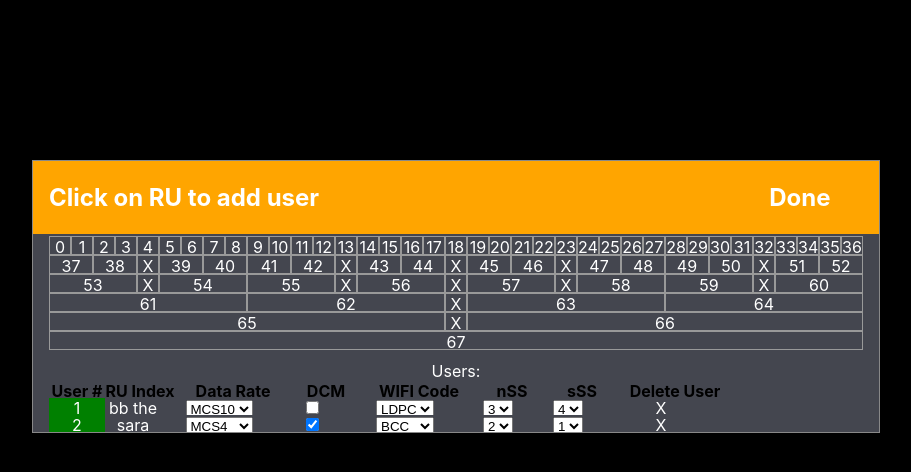
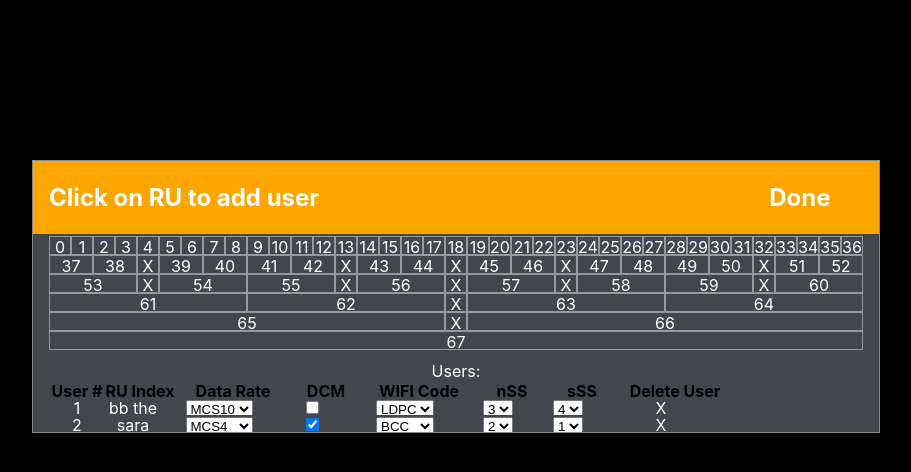
Before and after one commit to 110yinon/lp_homework, a React (Create React App) app: page / in a window 1280 px wide. Shown: the top 472 px of the page, without its empty margins (184-1095 px from the left). Built offline with nearby package versions, Linux system fonts and the light colour scheme.

Commit message:
fixing a bug in remove color ru feature at delete func in UsersContext, added color ruTaken to user index cell at UserTableRow

```diff
--- a/src/components/usersTable/UserTableRow.js
+++ b/src/components/usersTable/UserTableRow.js
@@ -11,7 +11,9 @@ import WIFIcode from "./paramCells/WIFIcode";
 
 export default function UserTableRow({ user, index }) {
 
-    const { users, dispatch } = useContext(UsersContext);
+    const { colorsToRUs } = useContext(UsersContext);
+
+    const [colorToRu] = colorsToRUs.filter(item => item.ru == user.RUindex);
 
     // gives the specific user object
     // const [user] = users.filter(user => ruindex === user.RUindex);
@@ -20,7 +22,7 @@ export default function UserTableRow({ user, index }) {
 
     return (
         <div className="rTableRow">
-            <div className="rTableCell paramCell56 noBorder ruTaken1">{index + 1}</div>
+            <div className={`rTableCell paramCell56 noBorder ruTaken${colorToRu ? colorToRu.colorNum : 16}`}>{index + 1}</div>
             <RUindex ruIndex={user.RUindex} userindex={index} fieldindex={0} />
             <DataRate ruIndex={user.RUindex} userindex={index} fieldindex={1} dataRate={user.DataRate} />
             <DCM ruIndex={user.RUindex} userindex={index} fieldindex={2} dcmval={user.DCM}/>
--- a/src/context/UsersContext.js
+++ b/src/context/UsersContext.js
@@ -73,7 +73,9 @@ export const usersReducer = (state, action) => {
 
             // remove the ru from color obj with filter techinque
             const colorObj = state.colorsToRUs.find(item => item.ru === action.payload.RUindex);
-            colorObj.ru = -1;
+            if(colorObj){
+                colorObj.ru = -1;
+            }
 
             return {
                 users: usersAfterDelete,
```
